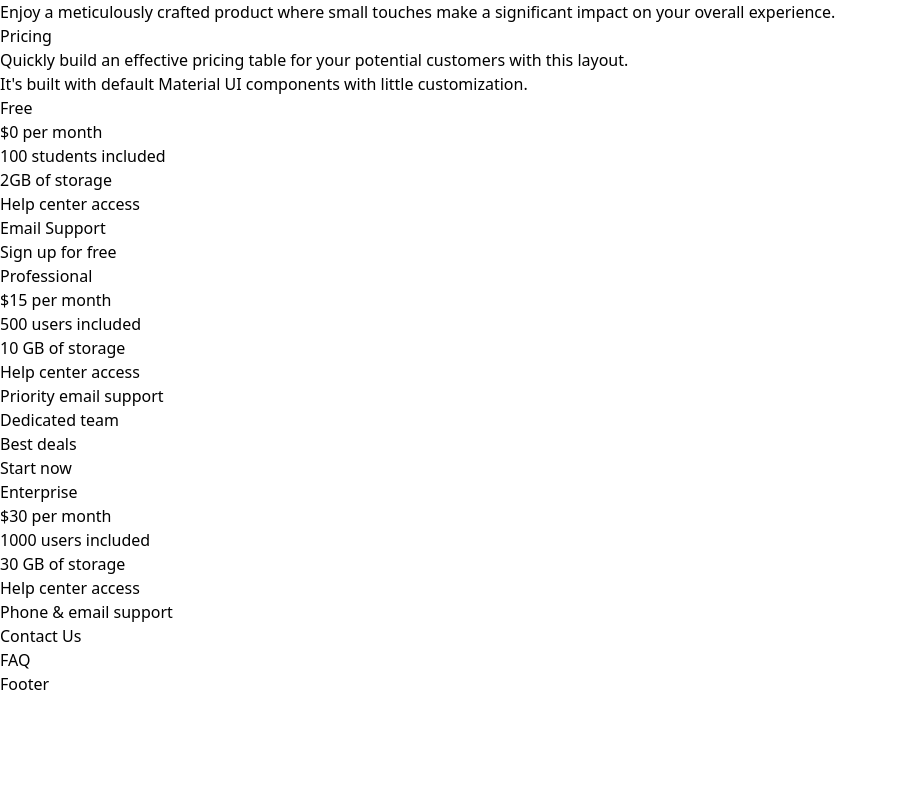
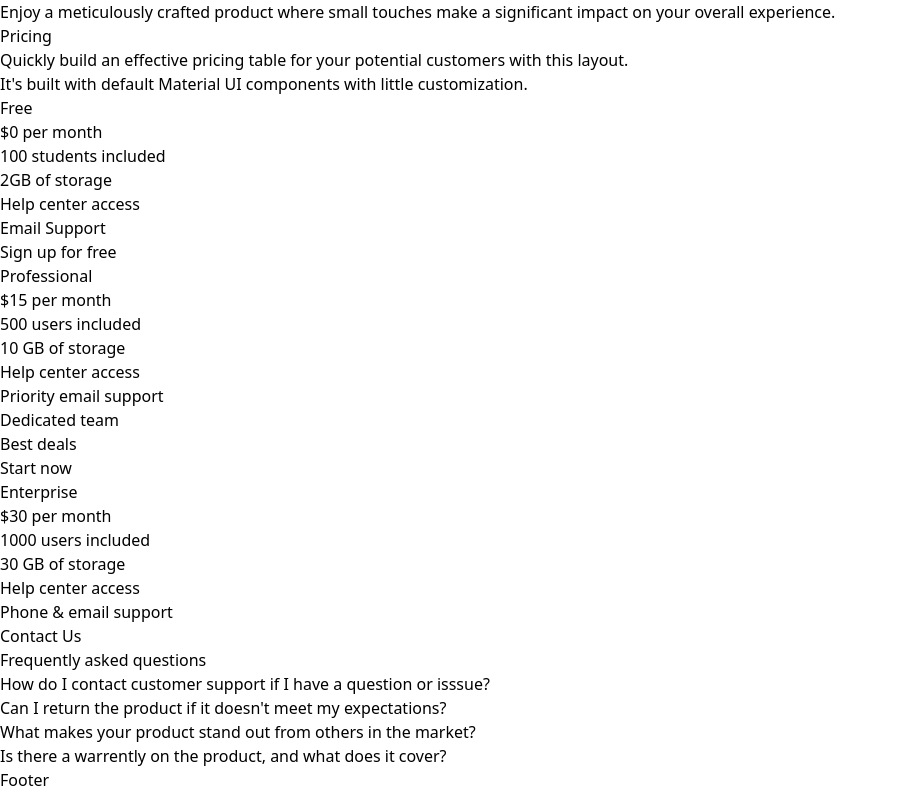
Before and after one commit to lubnafathima/insti-manage, a React (Vite) app: page / in a window 1280 px wide. Shown: the part 3112-3904 px from the top of the page, without its empty margins (0-897 px from the left). Before the commit the page ends 3808 px from the top, so only its background shows below. Built offline with nearby package versions, Linux system fonts and the light colour scheme.

Commit message:
Feat: Added FAQ section

```diff
--- a/src/components/LandingPage/FAQ.jsx
+++ b/src/components/LandingPage/FAQ.jsx
@@ -1,10 +1,59 @@
+import { useState } from "react";
+
+const faqList = [
+  {
+    title: "How do I contact customer support if I have a question or isssue?",
+    content:
+      "You can reach our customer support team by emailing support@email.com or calling our toll-free number. We're here to assist you promptly.",
+  },
+  {
+    title: "Can I return the product if it doesn't meet my expectations?",
+    content:
+      "Absolutely! We offer a hassle-free return policy. If you're not completely satisfied, you can return the product within [number of days] days for a full refund or exchange.",
+  },
+  {
+    title: "What makes your product stand out from others in the market?",
+    content:
+      "Our product distinguishes itself through its adaptability, durability, and innovative features. We prioritize user satisfaction and continually strive to exceed expectations in every aspect.",
+  },
+  {
+    title: "Is there a warrently on the product, and what does it cover?",
+    content:
+      "Yes, our product comes with a [length of warranty] warranty. It covers defects in materials and workmanship. If you encounter any issues covered by the warranty, please contact our customer support for assistance.",
+  },
+];
 
 const FAQ = () => {
+  const [isOpen, setIsOpen] = useState(false);
+
+  const toggleFAQ = (index) => {
+    setIsOpen(isOpen === index ? null : index);
+  };
+
   return (
     <div className="w-11/12 lg:w-3/4 py-8 lg:py-20 border-b-2">
-      FAQ
+      <div className="w-full lg:w-2/3 mx-auto">
+        <h2 className="text-center text-2xl font-semibold tracking-wider">
+          Frequently asked questions
+        </h2>
+      </div>
+      <div>
+        {faqList.map((faq, index) => (
+          <div key={index}>
+            <h3
+              className="text-lg font-medium cursor-pointer"
+              onClick={() => toggleFAQ(index)}
+            >
+              {faq.title}
+            </h3>
+            {isOpen === index && (
+              <p className="mt-2 text-gray-600">{faq.content}</p>
+            )}
+          </div>
+        ))}
+      </div>
     </div>
-  )
-}
+  );
+};
 
 export default FAQ;
--- a/src/components/LandingPage/Pricing.jsx
+++ b/src/components/LandingPage/Pricing.jsx
@@ -60,12 +60,12 @@ const Pricing = () => {
         {pricingList.map((pricing, index) => (
           <div
             key={index}
-            className="bg-slate-50 border-2 flex flex-col rounded-lg p-4"
+            className="bg-slate-50 border-2 flex flex-col justify-between gap-4 rounded-lg p-4"
           >
+            <div>
               <div className="border-b-2 pb-4">
                 <div>
                   <p className="text-sm">{pricing.title}</p>
-                {/* <p className="text-sm">{pricing.tag}</p> */}
                 </div>
                 <p className="text-sm">{pricing.price}</p>
               </div>
@@ -76,6 +76,7 @@ const Pricing = () => {
                   </div>
                 ))}
               </div>
+            </div>
             <button className="">{pricing.buttonText}</button>
           </div>
         ))}
```
Lines whose indentation alone changed are shown as unchanged.
